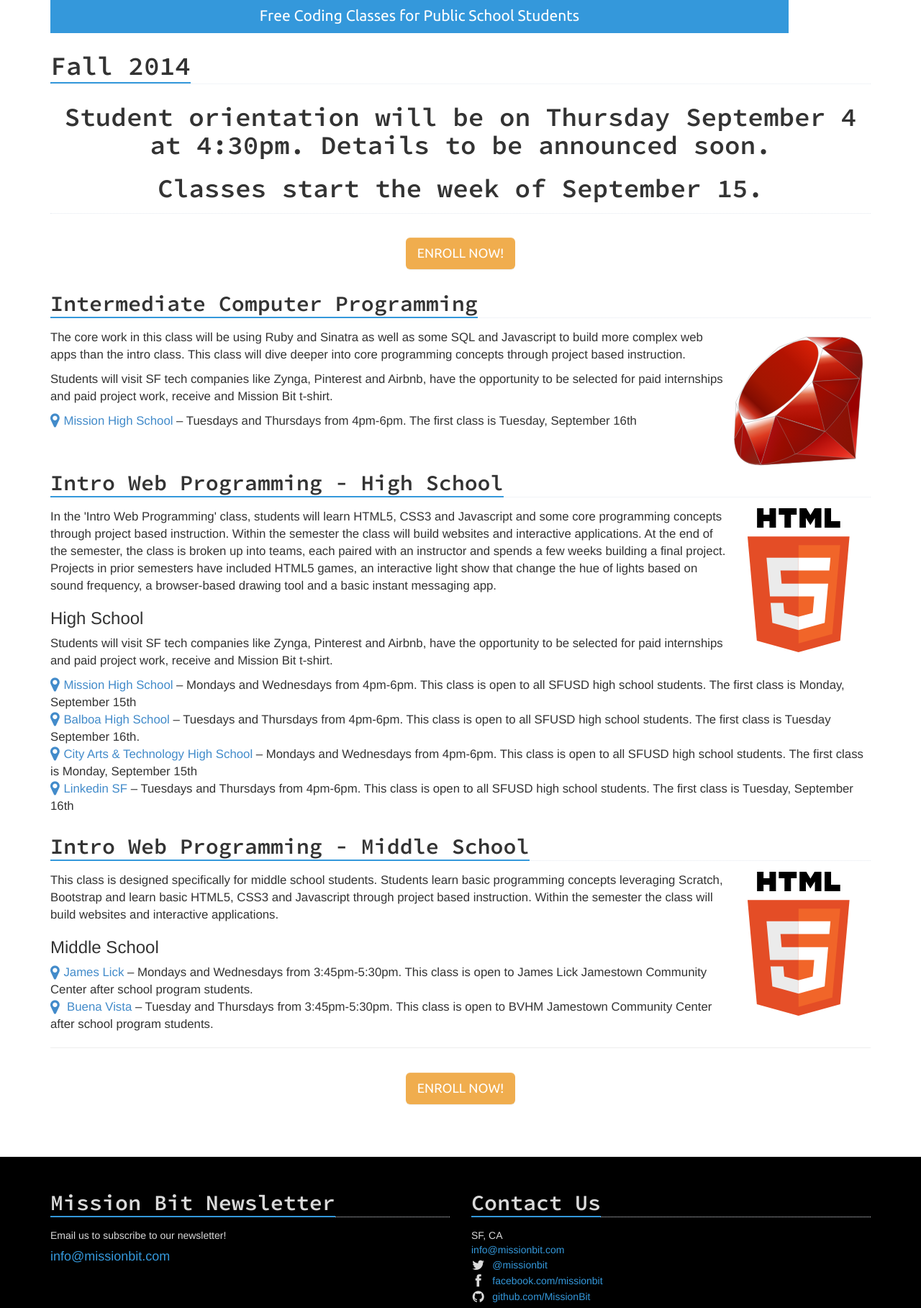
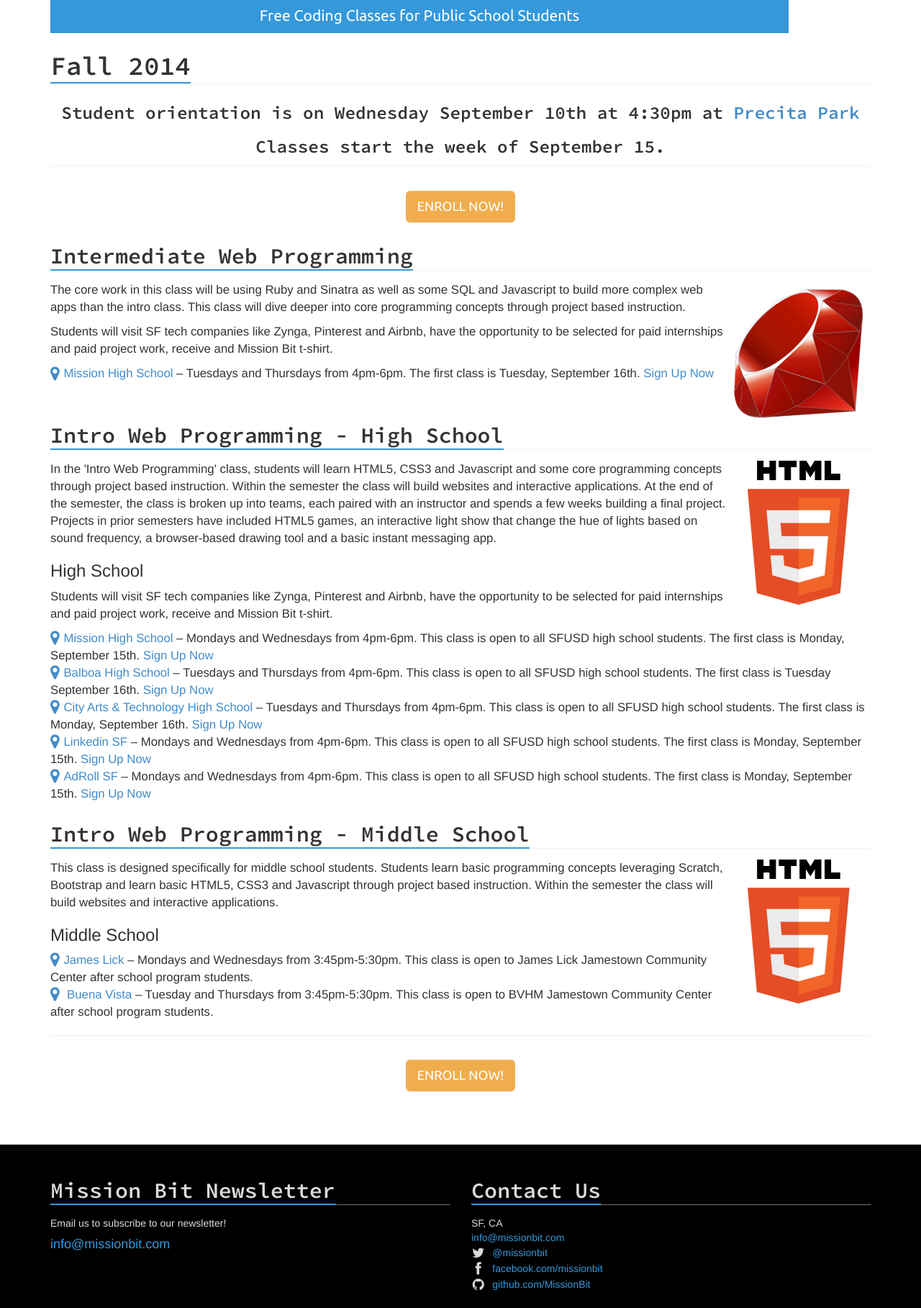
Before and after one commit to MissionBit/missionbit.github.io, a Jekyll site: the page built from programs/index.html, in a window 1280 px wide, cut to the strip 533-2350 px from the top of the page. Shown: the whole strip at 72% size. Built offline with Jekyll 4.4.1, drawn with Linux system fonts in a browser that asks for light colours.

Commit message:
fall program updates

```diff
--- a/css/style.css
+++ b/css/style.css
@@ -7,6 +7,7 @@
 .open-signups h1 {
     text-align: center;
     font-family: 'SourceCodeProSemiBold', sans-serif;
+    font-size: 1.45em;
 }
 
 .enroll-ctr {
--- a/get-involved/index.html
+++ b/get-involved/index.html
@@ -16,12 +16,12 @@
         </div>
         <p>
             Software Engineer?
-            <a href="https://docs.google.com/a/missionbit.com/forms/d/1lUS1vLNspkkeGLP4xq1jjYmEi0I7Uluvxo4pRkaOjj0/viewform" target="_blank">
+            <a href="http://www.rollcall.in" target="_blank">
                 Click here to sign up as a mentor for the Fall 2014 Semester!
             </a>
         </p>
         <p>
-            San Francisco student? <a href="programs/#apply">Click here to sign up for a class.</a>
+            San Francisco student? <a href="http://www.rollcall.in" target="_blank">Click here to sign up for a class.</a>
         </p>
         <p>
             <a href="donate">Donate to Mission Bit today</a> to give public school students the opportunity to learn how to code.
--- a/index.html
+++ b/index.html
@@ -44,7 +44,7 @@
                 Mission Bit's plans for the Fall 2014 semester, include:
             </p>
             <p>
-                <i class="fa fa-thumbs-up color-blue"></i> 10 classes with roughly 1/3 being hosted by San Francisco tech companies.
+                <i class="fa fa-thumbs-up color-blue"></i> 8 classes including 2 being hosted by San Francisco tech companies.
             </p>
             <p>
                 <i class="fa fa-thumbs-up color-blue"></i> Teaching 150 San Francisco public school students... a 690% increase over Fall 2013.
--- a/programs/index.html
+++ b/programs/index.html
@@ -15,7 +15,7 @@
             <h2>Fall 2014</h2>
         </div>
         <div class="headline open-signups">
-            <h1>Student orientation will be on Thursday September 4 at 4:30pm. Details to be announced soon.</h1>
+            <h1>Student orientation is on Wednesday September 10th at 4:30pm at <a href="http://bit.ly/precita-park-map" title="Map of 3200 Folsom St, SF, CA 94110" target="_blank"> Precita Park </a></h1>
             <h1>Classes start the week of September 15. </h1>
         </div>
     </div>
@@ -26,7 +26,7 @@
     </div>
     <div class="section program" id="intermediate-computer-programming">
         <div class="headline">
-            <h2>Intermediate Computer Programming</h2>
+            <h2>Intermediate Web Programming</h2>
         </div>
         <img src="images/program/ruby-logo-512.svg" class="hidden-xs logo"/>
         <p>
@@ -38,7 +38,7 @@
         <ul>
             <li>
                 <a href="http://bit.ly/mbit-mission-high-map" title="Map of 3750 18th St, SF, CA 94114" target="_blank"><i class="fa fa-lg fa-map-marker">&nbsp;</i>Mission High School</a>
-                – Tuesdays and Thursdays from 4pm-6pm. The first class is Tuesday, September 16th
+                – Tuesdays and Thursdays from 4pm-6pm. The first class is Tuesday, September 16th. <a href="http://www.rollcall.in/course/K6jy7MmpJaqgaFiJm"> Sign Up Now </a>
             </li>
         </ul>
     </div>
@@ -57,19 +57,23 @@
         <ul>
             <li>
                 <a href="http://bit.ly/mbit-mission-high-map" title="Map of 3750 18th St, SF, CA 94114" target="_blank"><i class="fa fa-lg fa-map-marker">&nbsp;</i>Mission High School</a>
-                – Mondays and Wednesdays from 4pm-6pm. This class is open to all SFUSD high school students. The first class is Monday, September 15th
+                – Mondays and Wednesdays from 4pm-6pm. This class is open to all SFUSD high school students. The first class is Monday, September 15th. <a href="http://www.rollcall.in/course/3x5xPjENr3FoAFkt2"> Sign Up Now </a>
             </li>
             <li>
                 <a href="http://bit.ly/mBitBalboa" title="Map of 1000 Cayuga Ave, SF, CA 94112" target="_blank"><i class="fa fa-lg fa-map-marker">&nbsp;</i>Balboa High School</a>
-                – Tuesdays and Thursdays from 4pm-6pm. This class is open to all SFUSD high school students. The first class is Tuesday September 16th.
+                – Tuesdays and Thursdays from 4pm-6pm. This class is open to all SFUSD high school students. The first class is Tuesday September 16th. <a href="http://www.rollcall.in/course/8D7cz8J7PNvRMRhCc"> Sign Up Now </a>
             </li>
             <li>
                 <a href="http://bit.ly/mBitCat" title="Map of 325 La Grande Ave, SF, CA 94112" target="_blank"><i class="fa fa-lg fa-map-marker">&nbsp;</i>City Arts & Technology High School</a>
-                – Mondays and Wednesdays from 4pm-6pm. This class is open to all SFUSD high school students.  The first class is Monday, September 15th
+                – Tuesdays and Thursdays from 4pm-6pm. This class is open to all SFUSD high school students.  The first class is Monday, September 16th. <a href="http://www.rollcall.in/course/sqfGTZhRA7LSHbQMi"> Sign Up Now </a>
             </li>
             <li>
                 <a href="http://bit.ly/mBitLinkedinMap" title="Map of 505 Howard St., SF, CA 94105" target="_blank"><i class="fa fa-lg fa-map-marker">&nbsp;</i>Linkedin SF </a>
-                – Tuesdays and Thursdays from 4pm-6pm. This class is open to all SFUSD high school students. The first class is Tuesday, September 16th
+                – Mondays and Wednesdays from 4pm-6pm. This class is open to all SFUSD high school students. The first class is Monday, September 15th. <a href="http://www.rollcall.in/course/DkDPwtXeGREQRBGZp"> Sign Up Now </a>
+            </li>
+            <li>
+                <a href="http://bit.ly/adroll-map" title="Map of 972 Mission Street, SF, CA 94103" target="_blank"><i class="fa fa-lg fa-map-marker">&nbsp;</i>AdRoll SF </a>
+                – Mondays and Wednesdays from 4pm-6pm. This class is open to all SFUSD high school students. The first class is Monday, September 15th. <a href="http://www.rollcall.in/course/4z6vAheEPTqHprJSy"> Sign Up Now </a>
             </li>
         </ul>
     </div>
```
